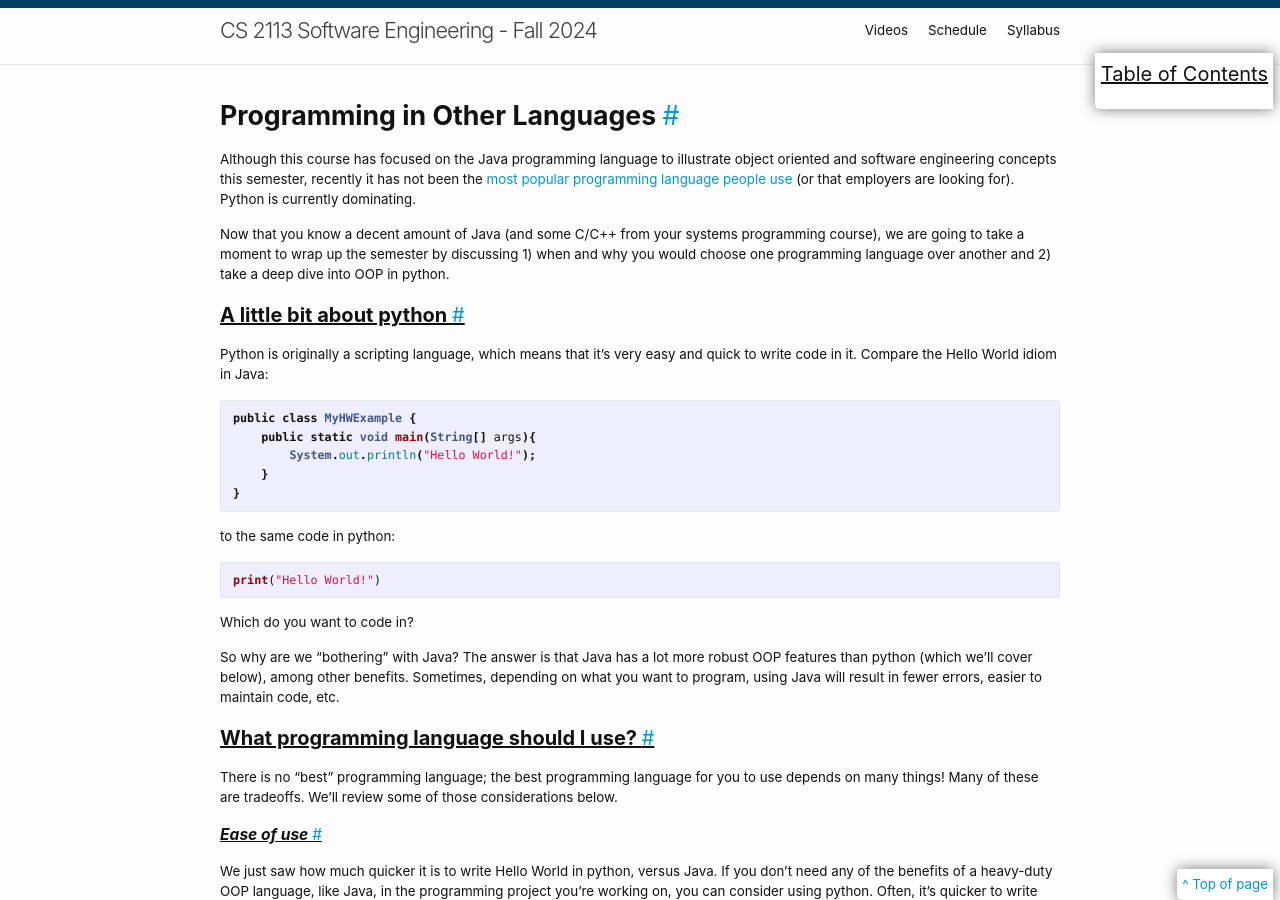
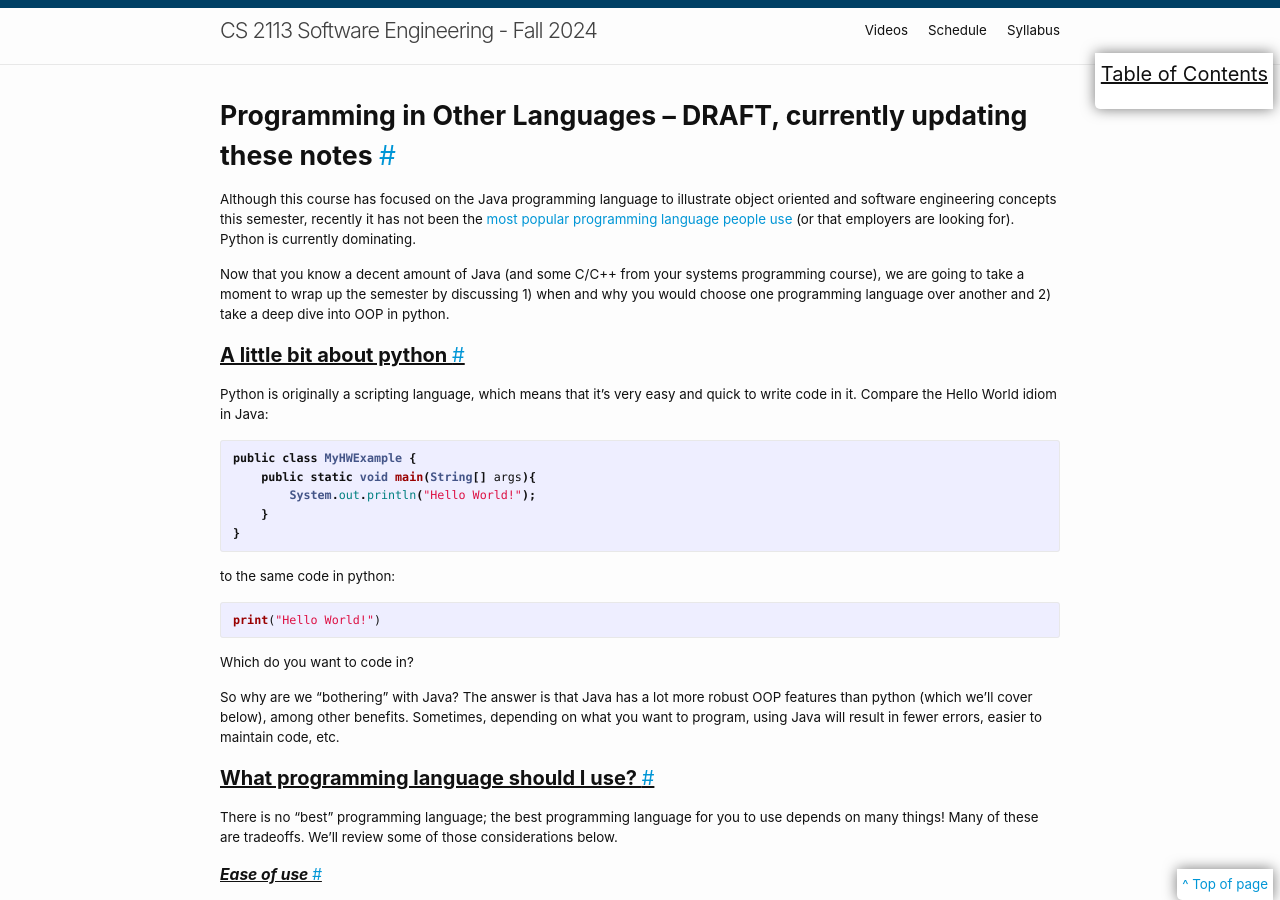
Before and after one commit to cs2113-f24/cs2113-f24.github.io, a Jekyll site: the page built from j-units/other_languages.md, in a window 1280 px wide and 900 px high. Built offline with Jekyll 4.4.1, drawn with Linux system fonts in a browser that asks for light colours.

Commit message:
other langs

```diff
--- a/j-units/other_languages.md
+++ b/j-units/other_languages.md
@@ -4,7 +4,7 @@ permalink: /j/languages
 ---
 
 
-# Programming in Other Languages
+# Programming in Other Languages -- DRAFT, currently updating these notes
 
 Although this course has focused on the Java programming language to illustrate object oriented and software engineering concepts this semester, recently it has not been the [most popular programming language people use](https://spectrum.ieee.org/top-programming-languages-2024) (or that employers are looking for). Python is currently dominating.
 
```
